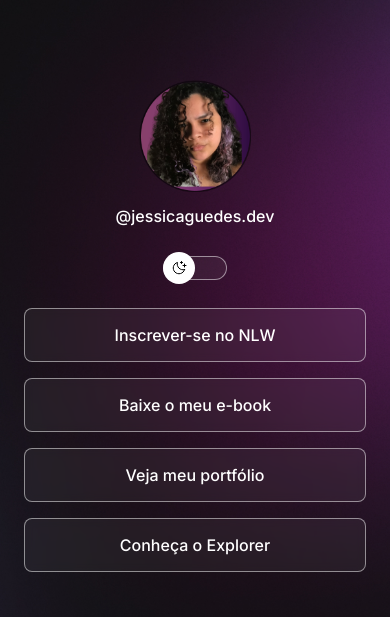
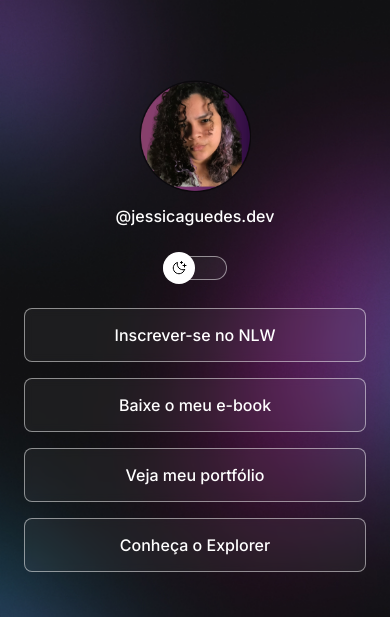
Before and after one commit to jessica-guedes/DevLinks, a plain HTML site: page index.html in a window 390 px wide. Shown: the top 617 px of the page. Drawn offline with nearby package versions, Linux system fonts and the light colour scheme.

Commit message:
chance background based on media queries

```diff
--- a/styles.css
+++ b/styles.css
@@ -8,7 +8,7 @@
 
 :root {
   --text-color: white;
-  --bg-url: url(./assets/bg-desktop.jpg);
+  --bg-url: url(./assets/bg-mobile.jpg);
   --stroke-color: rgba(255, 255, 255, 0.5);
   --surface-color: rgba(255, 255, 255, 0.05);
   --surface-color-hover: rgba(0, 0, 0, 0.02);
@@ -18,7 +18,7 @@
 
 .light {
   --text-color: black;
-  --bg-url: url(./assets/bg-desktop-light.jpg);
+  --bg-url: url(./assets/bg-mobile-light.jpg);
   --stroke-color: rgba(0,0,0, 0.5);
   --surface-color: rgba(0, 0, 0, 0.05);
   --surface-color-hover: rgba(0, 0, 0, 0.02);
@@ -29,6 +29,7 @@
 
 body {
   background: var(--bg-url) no-repeat top center/cover;
+
 }
 
 body * {
@@ -146,3 +147,14 @@ footer{
   text-align: center;
   font-size: 14px;
 }
+
+
+@media (min-width: 700px){
+  :root{
+    --bg-url: url(./assets/bg-desktop.jpg)
+  }
+
+  .light{
+    --bg-url: url(./assets/bg-desktop-light.jpg)
+  }
+}
```
